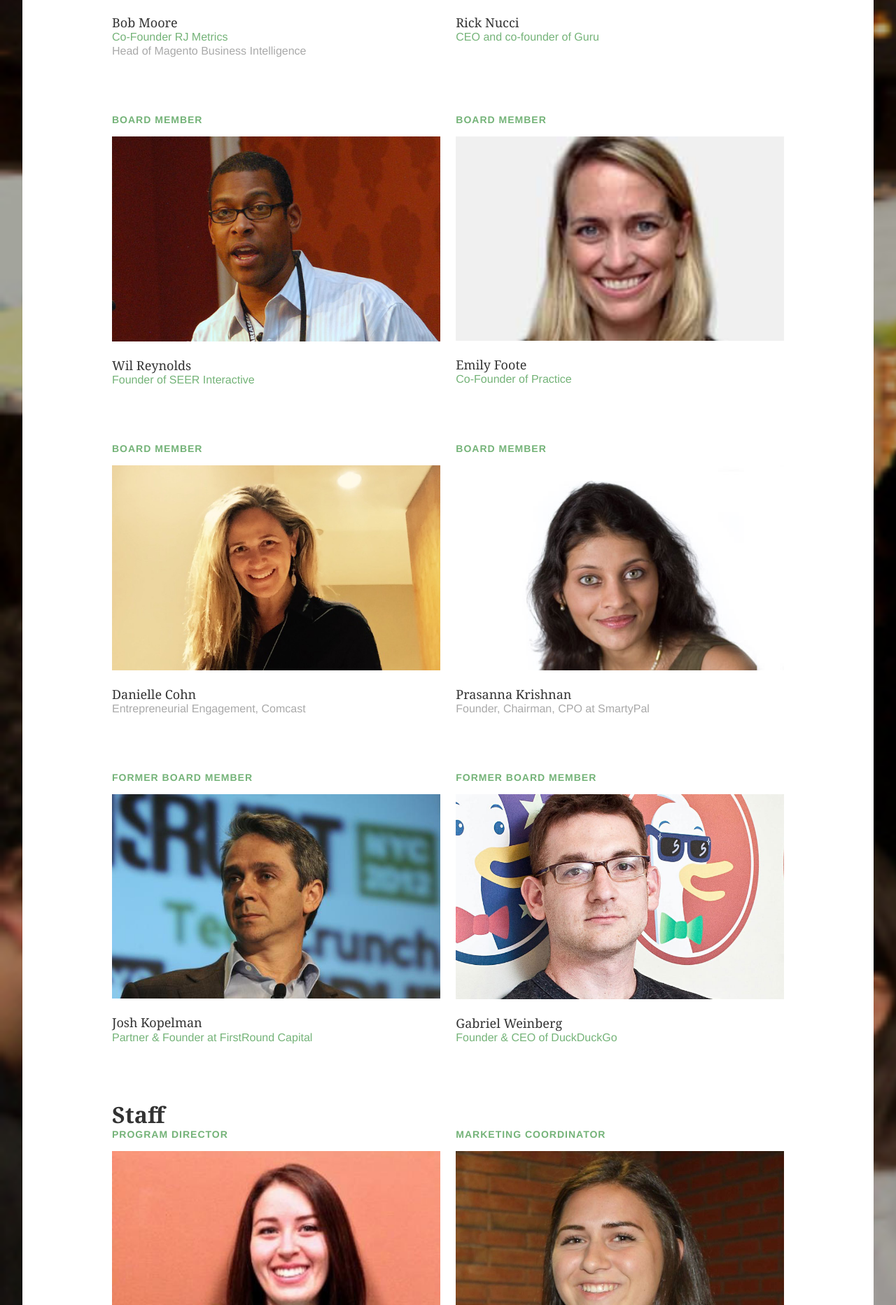
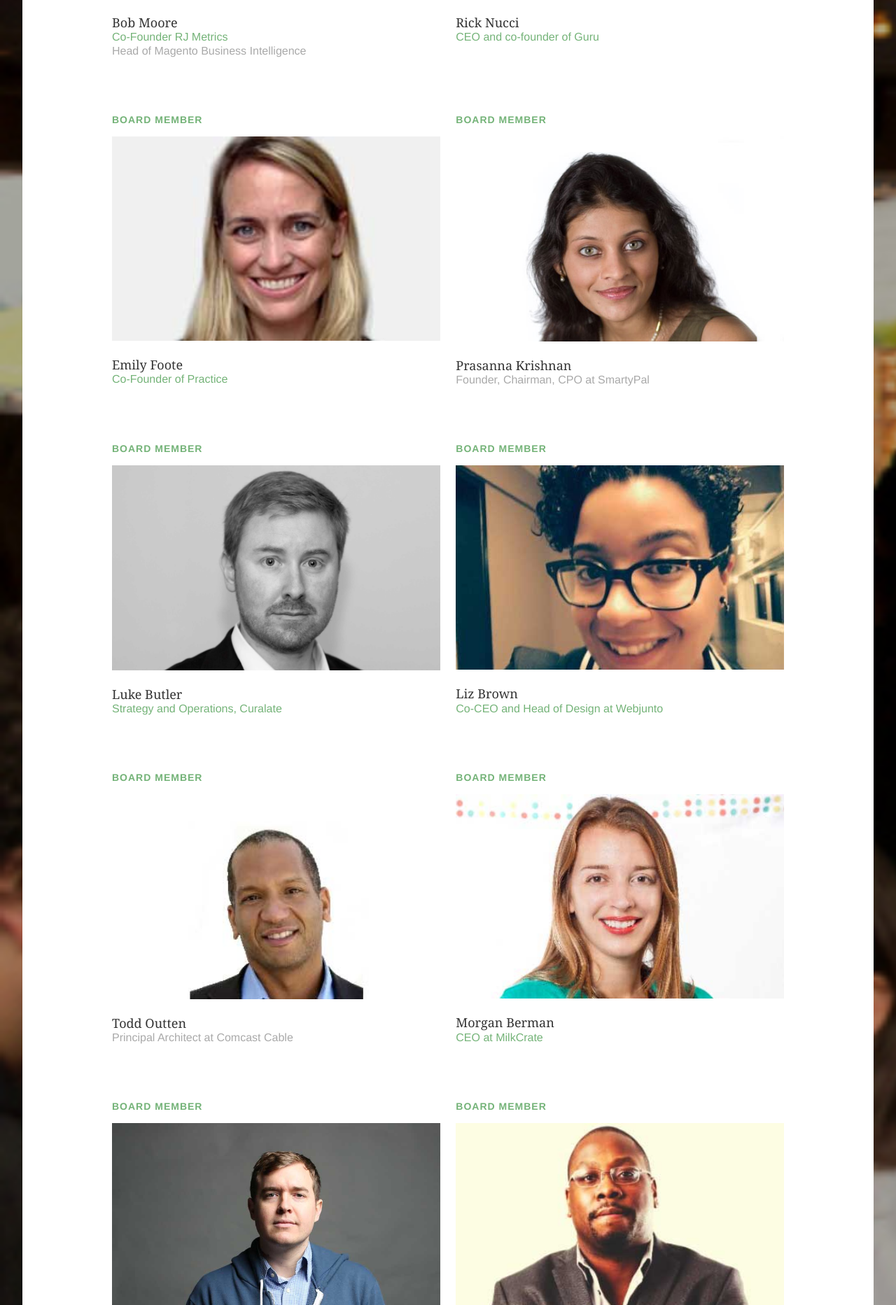
Before and after one commit to phillystartupleaders/psl, a Jekyll site: the page built from leadership/index.html, in a window 1280 px wide. Shown: the part 1624-3489 px from the top of the page at 70% size. Built offline with Jekyll 4.4.1, drawn with Linux system fonts in a browser that asks for light colours; nearby versions of some CDN libraries; some of the changed text lies outside the part shown.

Commit message:
update leadership team

```diff
--- a/leadership/index.html
+++ b/leadership/index.html
@@ -35,19 +35,6 @@ title: Our Leadership
     <h2>Board Member</h2>
 
     <div class="photo">
-      <img src="{{ site.baseurl }}/images/leadership/wil.jpg" alt="Wil Reynolds" />
-    </div>
-
-    <header>
-      <h3><a href="http://www.linkedin.com/in/wilreynolds">Wil Reynolds</a></h3>
-      <h4><a href="http://www.seerinteractive.com/">Founder of SEER Interactive</a></h4>
-    </header>
-  </li>
-
-  <li>
-    <h2>Board Member</h2>
-
-    <div class="photo">
       <img src="{{ site.baseurl }}/images/leadership/emily.jpg" alt="Emily Foote" />
     </div>
 
@@ -56,19 +43,6 @@ title: Our Leadership
       <h4><a href="https://www.practice.xyz/">Co-Founder of Practice</a></h4>
     </header>
     </div>
-  </li>
-
-  <li>
-    <h2>Board Member</h2>
-
-    <div class="photo">
-      <img src="{{ site.baseurl }}/images/leadership/danielle.jpg" alt="Danielle Cohn" />
-    </div>
-
-    <header>
-      <h3><a href="http://www.linkedin.com/in/danielle-cohn-122a134">Danielle Cohn</a></h3>
-      <h4>Entrepreneurial Engagement, Comcast</h4>
-    </header>
   </li>
 
   <li>
@@ -85,36 +59,152 @@ title: Our Leadership
   </li>
 
   <li>
-    <h2>Former Board Member</h2>
+    <h2>Board Member</h2>
 
     <div class="photo">
-      <img src="{{ site.baseurl }}/images/leadership/josh.jpg" alt="Josh Kopelman" />
+      <img src="{{ site.baseurl }}/images/leadership/luke.jpg" alt="Luke Butler" />
     </div>
 
     <header>
-      <h3><a href="https://www.linkedin.com/in/jkopelman">Josh Kopelman</a></h3>
-      <h4><a href="http://www.firstround.com/">Partner &amp; Founder at FirstRound Capital</a></h4>
+      <h3><a href="https://www.linkedin.com/in/luke-butler-2497459/">Luke Butler</a></h3>
+      <h4><a href="https://www.curalate.com/">Strategy and Operations, Curalate</a></h4>
     </header>
   </li>
 
   <li>
-    <h2>Former Board Member</h2>
+    <h2>Board Member</h2>
 
     <div class="photo">
-      <img src="{{ site.baseurl }}/images/leadership/gabriel.jpg" alt="Gabriel Weinberg" />
+      <img src="{{ site.baseurl }}/images/leadership/liz.jpg" alt="Liz Brown" />
     </div>
 
     <header>
-      <h3><a href="https://twitter.com/yegg">Gabriel Weinberg</a></h3>
-      <h4><a href="https://duckduckgo.com/">Founder &amp; CEO of DuckDuckGo</a></h4>
+      <h3><a href="https://www.linkedin.com/in/lizbrownsays/">Liz Brown</a></h3>
+      <h4><a href="http://webjunto.com/">Co-CEO and Head of Design at Webjunto</a></h4>
+    </header>
+  </li>
+
+  <li>
+    <h2>Board Member</h2>
+
+    <div class="photo">
+      <img src="{{ site.baseurl }}/images/leadership/todd.jpg" alt="Todd Outten" />
+    </div>
+
+    <header>
+      <h3><a href="https://www.linkedin.com/in/outten/">Todd Outten</a></h3>
+      <h4>Principal Architect at Comcast Cable</h4>
+    </header>
+  </li>
+
+  <li>
+    <h2>Board Member</h2>
+
+    <div class="photo">
+      <img src="{{ site.baseurl }}/images/leadership/morgan.jpg" alt="Morgan Berman" />
+    </div>
+
+    <header>
+      <h3><a href="https://www.linkedin.com/in/morganberman/">Morgan Berman</a></h3>
+      <h4><a href="http://mymilkcrate.com/">CEO at MilkCrate</a></h4>
+    </header>
+  </li>
+
+  <li>
+    <h2>Board Member</h2>
+
+    <div class="photo">
+      <img src="{{ site.baseurl }}/images/leadership/chris.jpg" alt="Chris Wink" />
+    </div>
+
+    <header>
+      <h3><a href="https://www.linkedin.com/in/christopherwink/">Chris Wink</a></h3>
+      <h4><a href="http://technicallymedia.com/">Publisher and CEO at Technically Media</a></h4>
+    </header>
+  </li>
+
+  <li>
+    <h2>Board Member</h2>
+
+    <div class="photo">
+      <img src="{{ site.baseurl }}/images/leadership/jon.jpg" alt="Jon Gosier" />
+    </div>
+
+    <header>
+      <h3><a href="https://www.linkedin.com/in/jongos/">Jon Gosier</a></h3>
+      <h4>Data Scientist and Tech/Media/Film Investor</h4>
+    </header>
+  </li>
+
+  <li>
+    <h2>Board Member</h2>
+
+    <div class="photo">
+      <img src="{{ site.baseurl }}/images/leadership/jenn.jpg" alt="Jenn Maher" />
+    </div>
+
+    <header>
+      <h3><a href="https://www.linkedin.com/in/jenniferlori/">Jenn Maher</a></h3>
+      <h4><a href="https://www.1776.vc/">Co CEO at 1776</a></h4>
+    </header>
+  </li>
+
+  <li>
+    <h2>Board Member</h2>
+
+    <div class="photo">
+      <img src="{{ site.baseurl }}/images/leadership/bridgette.jpg" alt="Brigitte Daniel" />
+    </div>
+
+    <header>
+      <h3><a href="https://www.linkedin.com/in/brigitte-daniel-5b84832/">Brigitte Daniel, Special Advisor for D&I</a></h3>
+      <h4><a href="http://www.wilcoinc.com/home.html">Executive VP at Wilco Electronic Systems, Inc.</a></h4>
+    </header>
+  </li>
+
+  <li>
+    <h2>Board Member</h2>
+
+    <div class="photo">
+      <img src="{{ site.baseurl }}/images/leadership/michelle.jpg" alt="Michelle Berkoben" />
+    </div>
+
+    <header>
+      <h3><a href="https://www.linkedin.com/in/michelle-berkoben-cpa-9a0865102/">Michelle Berkoben, CPA, Special Advisor for Finance</a></h3>
+      <h4><a href="https://www.wipfli.com/">Senior Manager, Advisory and Client Accounting Services at Wipfli LLP</a></h4>
     </header>
   </li>
 </ol>
 
 <h2>Staff</h2>
 <ol class="leadership">
+
   <li>
-    <h2>Program Director</h2>
+    <h2>Executive Director</h2>
+
+    <div class="photo">
+      <img src="{{ site.baseurl }}/images/leadership/kiera.jpg" alt="Kiera Smalls" />
+    </div>
+
+    <header>
+      <h3><a href="https://www.linkedin.com/in/kierasmalls/">Kiera Smalls</a></h3>
+    </header>
+  </li>
+
+  <li>
+    <h2>Program & Events Manager</h2>
+
+    <div class="photo">
+      <img src="{{ site.baseurl }}/images/leadership/jaclyn.jpg" alt="Jaclyn Koehn" />
+    </div>
+
+    <header>
+      <h3><a href="https://www.linkedin.com/in/jaclynkoehn/">Jaclyn Koehn</a></h3>
+    </header>
+  </li>
+
+  <li>
+    <h2>Program & Events Manager</h2>
 
     <div class="photo">
       <img src="{{ site.baseurl }}/images/leadership/erin.jpg" alt="Erin Zimich" />
@@ -124,16 +214,4 @@ title: Our Leadership
       <h3><a href="https://www.linkedin.com/in/erinzimich">Erin Zimich</a></h3>
     </header>
   </li>
-
-  <li>
-    <h2>Marketing Coordinator</h2>
-
-    <div class="photo">
-      <img src="{{ site.baseurl }}/images/leadership/izzy.jpg" alt="Izzy Sarlo" />
-    </div>
-
-    <header>
-      <h3>Izzy Sarlo</h3>
-    </header>
-  </li>
 </ol>
```
Also changed, not shown: images/leadership/bridgette.jpg (added), images/leadership/chris.jpg (added), images/leadership/jaclyn.jpg (added), images/leadership/jenn.jpg (added), images/leadership/jon.jpg (added), images/leadership/kiera.jpg (added), images/leadership/liz.jpg (added), images/leadership/luke.jpg (added), images/leadership/michelle.jpg (added), images/leadership/morgan.jpg (added), images/leadership/todd.jpg (added).
